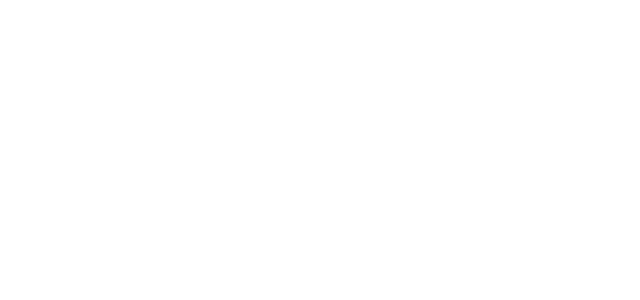
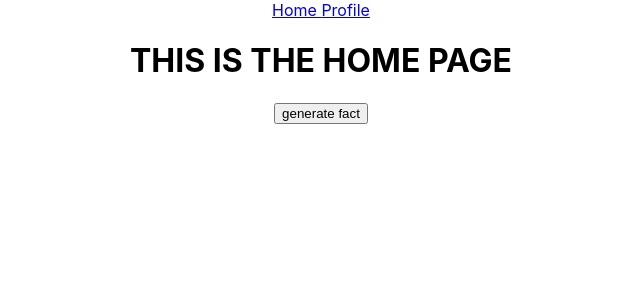
Before and after one commit to LKASTI/Learning-React, a React (Create React App) app: page / in a window 1280 px wide. Shown: the top 300 px of the page, without its empty margins (319-959 px from the left). Built offline with nearby package versions, Linux system fonts and the light colour scheme; no server answers.

Commit message:
committing implementation of generating cat fact with react-query

```diff
--- a/src/App.js
+++ b/src/App.js
@@ -1,14 +1,28 @@
 import './App.css';
 import {useState} from "react"
 import axios from 'axios'
-
+import {BrowserRouter as Router, Link, Routes, Route} from 'react-router-dom'
+import { Home } from './pages/Home';
+import { Profile } from './pages/Profile';
+import { NavBar } from './components/NavBar';
+import {QueryClient, QueryClientProvider} from '@tanstack/react-query'
 
 function App() {
+  const client = new QueryClient()
 
 
   return(
     <div className ="App">
-
+      <QueryClientProvider client={client}>
+        <Router>
+          <NavBar/>
+          <Routes>
+            <Route path="/" element={<Home/>}/>
+            <Route path="/profile" element={<Profile/>}/>
+            <Route path="*" element={<h1>ERROR 404 PAGE NOT FOUND</h1>}/>
+          </Routes>
+        </Router>
+      </QueryClientProvider>
     </div>
   )
 }
--- /dev/null
+++ b/src/components/NavBar.js
@@ -0,0 +1,11 @@
+import {Link} from 'react-router-dom'
+
+
+export function NavBar(){
+    return(
+        <div>
+            <Link to="/">Home </Link>
+            <Link to="/profile">Profile</Link>
+        </div>
+    )
+}
--- /dev/null
+++ b/src/pages/Home.js
@@ -0,0 +1,22 @@
+import {useQuery} from '@tanstack/react-query'
+import axios from 'axios'
+export function Home(){
+    const {data, isLoading, refetch} = useQuery(["cat"], () =>{
+        return axios.get("https://catfact.ninja/fact").then((res) =>{
+            return res.data
+        })
+    })
+
+    if(isLoading)
+    {
+        return <h1 className="App">...Loading</h1>
+    }
+
+    return(//if data is not null then return data.fact
+        <div>
+            <h1>THIS IS THE HOME PAGE</h1>
+            <p>{data?.fact}</p>
+            <button onClick={refetch}>generate fact</button>
+        </div>
+    )
+}
--- /dev/null
+++ b/src/pages/Profile.js
@@ -0,0 +1,9 @@
+
+
+export function Profile(){
+    return(
+        <div>
+            <h1>THIS IS THE PROFILE PAGE</h1>
+        </div>
+    )
+}
```
